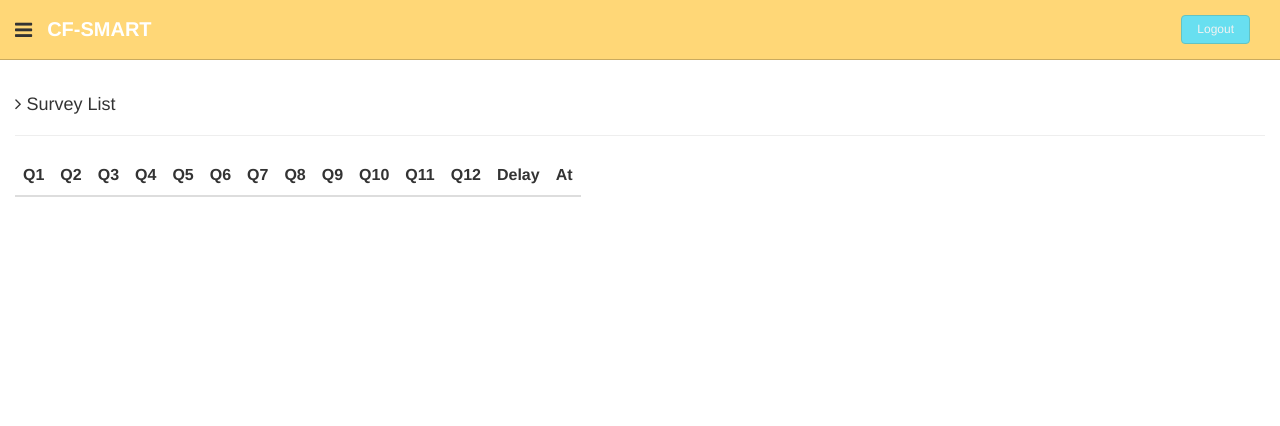
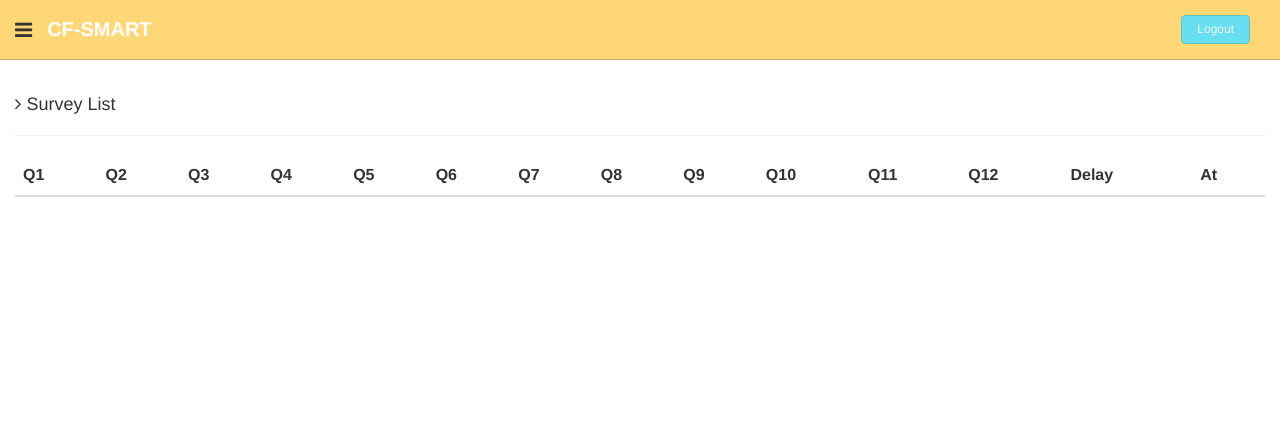
Before and after one commit to ekyawthan/wallpath, a Django app: template app/templates/detail.html in a window 1280 px wide. Shown: the top 426 px of the page. Run offline with Django 3.2, Linux system fonts and the light colour scheme; the template is opened without the code that fills it, so the values that code supplies are empty; the visitor is signed in with stand-in values (Sample User, id 1); some libraries are stand-ins or nearby versions.

Commit message:
fixed detail

```diff
--- a/app/templates/detail.html
+++ b/app/templates/detail.html
@@ -30,7 +30,7 @@
 
     <div class="col-md-12 mt" style="height: 100%; overflow-y: auto; width: 100%; padding-top:60px;">
 
-	                          <table class="table table-fixed">
+	                          <table class="table">
 	                  	  	  <h4><i class="fa fa-angle-right"></i> Survey List</h4>
 	                  	  	  <hr>
 	                              <thead>
@@ -77,8 +77,6 @@
 
 	                              </tbody>
 	                          </table>
-
-
 	                  	  </div><! --/content-panel -->
 
 
```
